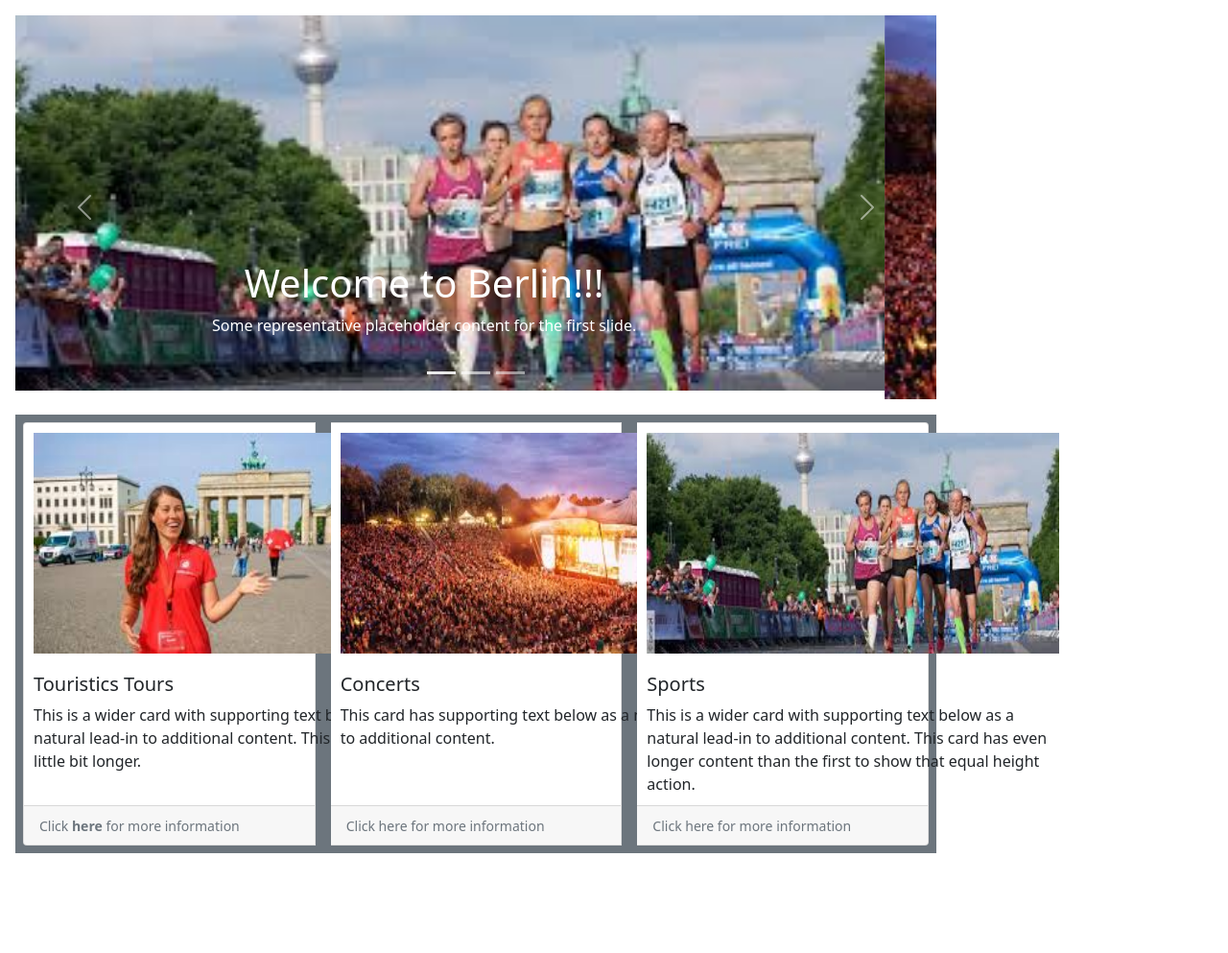
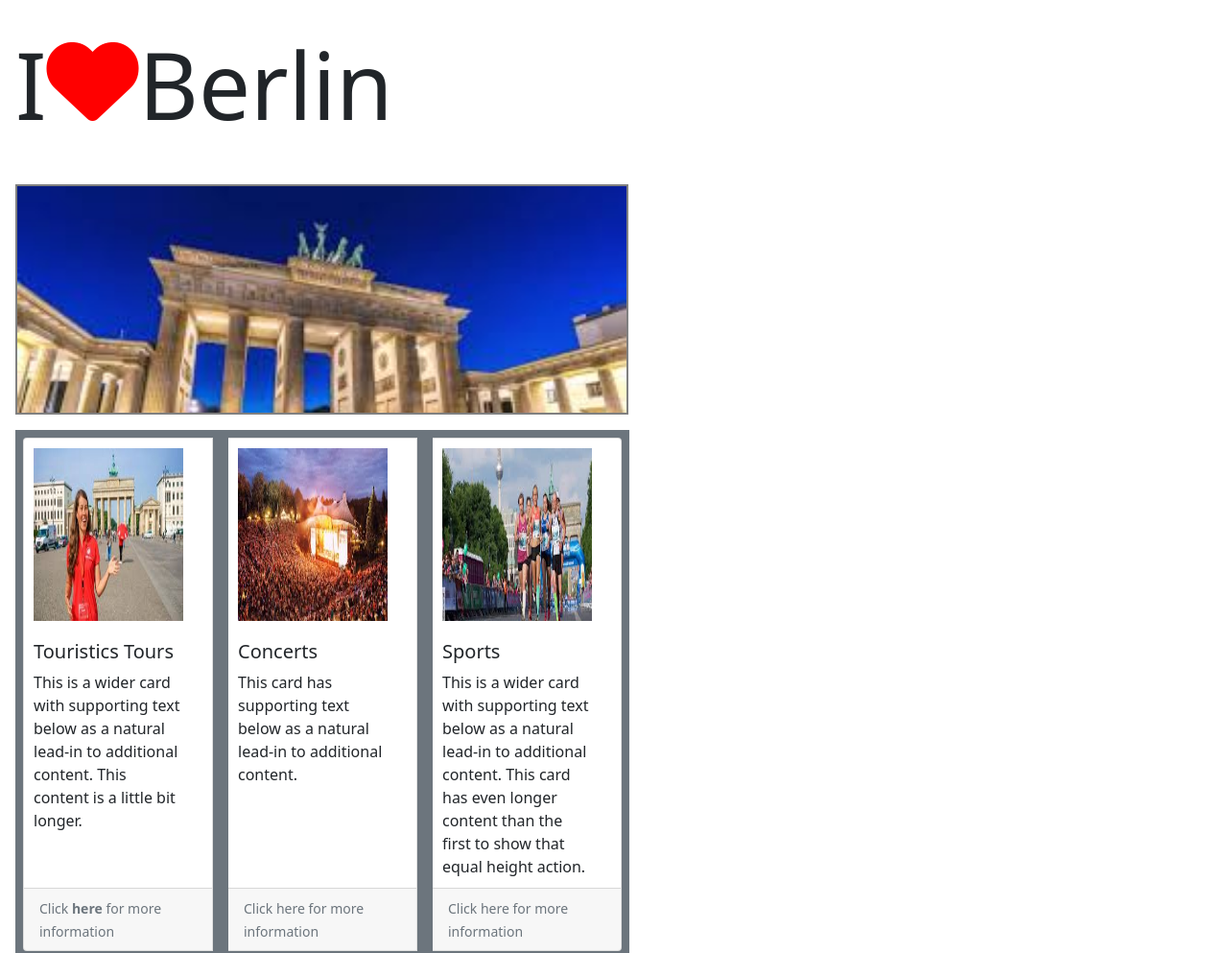
Before and after one commit to jonathanshine/cjms-project, a plain HTML site: page index.html in a window 1280 px wide. Shown: the top 993 px of the page at 96% size. Before the commit the page ends 905 px from the top, so only its background shows below. Drawn offline with nearby package versions, Linux system fonts and the light colour scheme.

Commit message:
ideas for containers, one with background-image, other with icon and card group

```diff
--- a/index.html
+++ b/index.html
@@ -14,15 +14,16 @@
     <title>CJMS Project</title>
 </head>
 <body>
-    <!-- beginning container-1 -->
-    <div id="carouselExampleCaptions" class="carousel slide w-75 m-lg-3 mt-4" data-bs-ride="carousel">
+    <!-- beginning container-1
+    <div id="carouselExampleCaptions" class="carousel slide w-50
+     m-lg-3 mt-4" data-bs-ride="carousel">
     <div class="carousel-indicators">
     <button type="button" data-bs-target="#carouselExampleCaptions" data-bs-slide-to="0" class="active" aria-current="true" aria-label="Slide 1"></button>
     <button type="button" data-bs-target="#carouselExampleCaptions" data-bs-slide-to="1" aria-label="Slide 2"></button>
     <button type="button" data-bs-target="#carouselExampleCaptions" data-bs-slide-to="2" aria-label="Slide 3"></button>
     </div>
     <div class="carousel-inner">
-          <div class="carousel-item active">
+    <div class="carousel-item active h-25">
     <img src="./images/sports.jpeg" class="d-block w-100" alt="...">
     <div class="carousel-caption d-none d-md-block">
     <h1>Welcome to Berlin!!!</h1>
@@ -52,10 +53,26 @@
     <span class="carousel-control-next-icon" aria-hidden="true"></span>
     <span class="visually-hidden">Next</span>
     </button>
+    </div> -->
+
+      <!-- beginning container-1 with a fixed background image -->
+
+  <div class="iloveberlin m-lg-3 ">
+
+    <p>I</p>
+
+    <i class="fas fa-heart fa-6x"></i>
+
+     <p>Berlin</p>
+
   </div>
 
+  <div class="background-image m-lg-3"></div>
+
+
+
     <!-- beginning container-2 -->
-    <div class="card-group w-75 mt-4 bg-secondary m-lg-3 ">
+    <div class="card-group w-50 mt-4 bg-secondary m-lg-3 ">
         <div class="card m-lg-2">
           <img src="./images/tour.jpeg" class="card-img-top" alt="tour-guide">
           <div class="card-body">
--- a/style.css
+++ b/style.css
@@ -1,12 +1,11 @@
-
 .card img {
     padding: 10px;
-    width: 450px;
-    height: 250px;
+    width: 90%;
+    height: 200px;
   }
   .card-body {
     padding: 10px;
-    width: 450px;
+    width: 90%;
   }
 
   .text-muted span {
@@ -16,3 +15,28 @@
   .text-muted span:hover {
     font-size: 1.25rem;
   }
+
+
+  .iloveberlin {
+  display: flex;
+  }
+
+  .iloveberlin > p {
+    font-size: 6rem;
+  }
+
+  .iloveberlin i {
+    color: red;
+    padding-top: 20px;
+
+  }
+
+
+  .background-image {
+    border: 2px solid gray;
+    width: 49.9vw;
+    height: 30vh;
+    background-image: url("./images/branderburggate.jpeg");
+    background-size: cover;
+    background-repeat: no-repeat;
+  }
```
Also changed, not shown: hotel.html (added, +61 -0 lines), images/berlin.webp (added), images/branderburggate.jpeg (added), 1 other file. Lines whose indentation alone changed are shown as unchanged.
